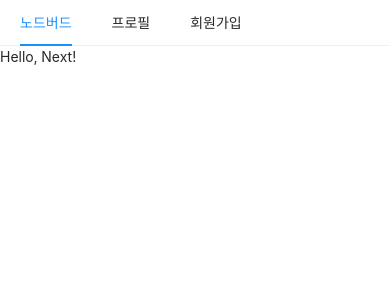
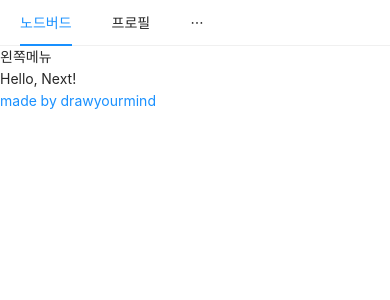
Before and after one commit to mooooburg-dev/react-nodebird, a Next.js app in the folder prepare/front/: page / in a window 390 px wide. Shown: the top 300 px of the page. Built offline with nearby package versions, Linux system fonts and the light colour scheme.

Commit message:
반응형 Grid

```diff
--- a/prepare/front/components/AppLayout.js
+++ b/prepare/front/components/AppLayout.js
@@ -1,7 +1,7 @@
 import React from "react";
 import PropTypes from "prop-types";
 import Link from "next/link";
-import { Menu } from "antd";
+import { Col, Input, Menu, Row } from "antd";
 
 const AppLayout = ({ children }) => {
   return (
@@ -17,13 +17,32 @@
             <a>프로필</a>
           </Link>
         </Menu.Item>
+        <Menu.Item key="search">
+          <Input.Search enterButton style={{ verticalAlign: "middle" }} />
+        </Menu.Item>
         <Menu.Item key="signup">
           <Link href="/signup">
             <a>회원가입</a>
           </Link>
         </Menu.Item>
       </Menu>
-      {children}
+      <Row gutter={8}>
+        <Col xs={24} md={6}>
+          왼쪽메뉴
+        </Col>
+        <Col xs={24} md={12}>
+          {children}
+        </Col>
+        <Col xs={24} md={6}>
+          <a
+            href="http://www.drawyourmind.com"
+            target="_blank"
+            rel="noopener noreferrer"
+          >
+            made by drawyourmind
+          </a>
+        </Col>
+      </Row>
     </div>
   );
 };
--- a/prepare/front/pages/signup.js
+++ b/prepare/front/pages/signup.js
@@ -9,7 +9,7 @@
       <Head>
         <title>회원가입 | NodeBird</title>
       </Head>
-      <AppLayout>회원가입</AppLayout>
+      <AppLayout>회원가입 페이지</AppLayout>
     </>
   );
 };
```
